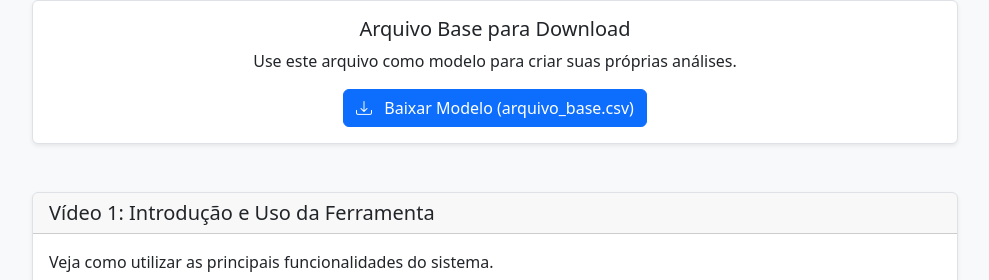
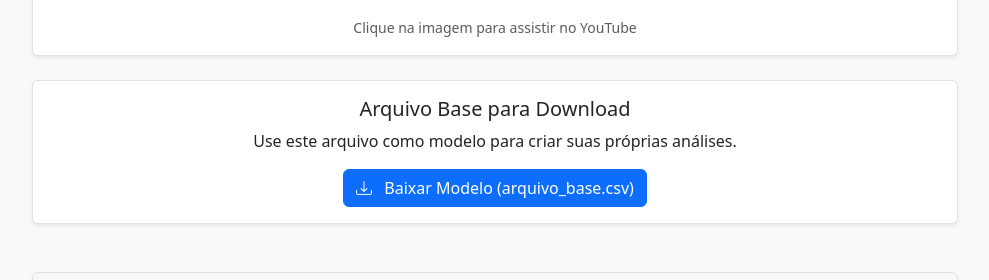
Before and after one commit to GianFadiga/mcda_web, a Django app: page /tutorial/ in a window 1280 px wide. Shown: the part 1578-1858 px from the top of the page, without its empty margins (145-1134 px from the left). Run offline with Django 5.2, Linux system fonts and the light colour scheme; the visitor is signed in with stand-in values (Sample User, id 1); some libraries are stand-ins or nearby versions.

Commit message:
Update tutorial.html

```diff
--- a/analyzer_app/templates/analyzer/tutorial.html
+++ b/analyzer_app/templates/analyzer/tutorial.html
@@ -16,15 +16,22 @@
                     <h5 class="mb-0">Vídeo 1: Preparando seu Arquivo CSV</h5>
                 </div>
                 <div class="card-body">
-                    <p>Este vídeo explica o formato exato que seu arquivo CSV precisa ter...</p>
-                    <div class="ratio ratio-16x9">
-                        <iframe
-                            src="https://www.youtube.com/embed/dq00IQxBKMI"
-                            title="Tutorial 1: Preparando CSV"
-                            frameborder="0"
-                            allow="accelerometer; autoplay; clipboard-write; encrypted-media; gyroscope; picture-in-picture"
-                            allowfullscreen>
-                        </iframe>
+                    <p>Este vídeo explica o formato exato que seu arquivo CSV precisa ter.</p>
+
+                    <div class="ratio ratio-16x9 mb-3 position-relative">
+                        <img src="https://img.youtube.com/vi/dq00IQxBKMI/maxresdefault.jpg"
+                             class="w-100 h-100 object-fit-cover rounded"
+                             alt="Tutorial 1 Thumbnail">
+
+                        <a href="https://www.youtube.com/watch?v=dq00IQxBKMI" target="_blank" class="position-absolute top-50 start-50 translate-middle text-decoration-none">
+                            <div class="bg-danger rounded-circle d-flex justify-content-center align-items-center shadow" style="width: 64px; height: 64px;">
+                                <i class="bi bi-play-fill text-white fs-1 ps-1"></i>
+                            </div>
+                        </a>
+                    </div>
+
+                    <div class="text-center">
+                        <small class="text-muted">Clique na imagem para assistir no YouTube</small>
                     </div>
                 </div>
             </div>
@@ -34,15 +41,22 @@
                     <h5 class="mb-0">Vídeo 2: Interpretando os Gráficos</h5>
                 </div>
                 <div class="card-body">
-                    <p>Entenda o que cada gráfico significa e como o pódio é calculado...</p>
-                    <div class="ratio ratio-16x9">
-                        <iframe
-                            src="https://www.youtube.com/embed/9MqsSoa-nhw"
-                            title="Tutorial 2: Interpretando Gráficos"
-                            frameborder="0"
-                            allow="accelerometer; autoplay; clipboard-write; encrypted-media; gyroscope; picture-in-picture"
-                            allowfullscreen>
-                        </iframe>
+                    <p>Entenda o que cada gráfico significa e como o pódio é calculado.</p>
+
+                    <div class="ratio ratio-16x9 mb-3 position-relative">
+                        <img src="https://img.youtube.com/vi/9MqsSoa-nhw/maxresdefault.jpg"
+                             class="w-100 h-100 object-fit-cover rounded"
+                             alt="Tutorial 2 Thumbnail">
+
+                        <a href="https://www.youtube.com/watch?v=9MqsSoa-nhw" target="_blank" class="position-absolute top-50 start-50 translate-middle text-decoration-none">
+                            <div class="bg-danger rounded-circle d-flex justify-content-center align-items-center shadow" style="width: 64px; height: 64px;">
+                                <i class="bi bi-play-fill text-white fs-1 ps-1"></i>
+                            </div>
+                        </a>
+                    </div>
+
+                    <div class="text-center">
+                        <small class="text-muted">Clique na imagem para assistir no YouTube</small>
                     </div>
                 </div>
             </div>
@@ -57,35 +71,6 @@
                         <i class="bi bi-download me-2"></i>
                         Baixar Modelo ({{ download_file_name }})
                     </a>
-                </div>
-            </div>
-
-            <div class="card shadow-sm mb-4">
-    <div class="card-header">
-        <h5 class="mb-0">Vídeo 1: Introdução e Uso da Ferramenta</h5>
-    </div>
-    <div class="card-body">
-        <p>Veja como utilizar as principais funcionalidades do sistema.</p>
-
-        <div class="ratio ratio-16x9 mb-3 position-relative">
-            <img src="https://img.youtube.com/vi/9MqsSoa-nhw/maxresdefault.jpg"
-                 class="w-100 h-100 object-fit-cover rounded"
-                 alt="Tutorial Video Thumbnail">
-
-            <a href="https://www.youtube.com/watch?v=9MqsSoa-nhw" target="_blank" class="position-absolute top-50 start-50 translate-middle text-decoration-none">
-                <div class="bg-danger rounded-circle d-flex justify-content-center align-items-center shadow" style="width: 64px; height: 64px;">
-                    <i class="bi bi-play-fill text-white fs-1 ps-1"></i>
-                </div>
-            </a>
-        </div>
-
-        <div class="text-center">
-            <small class="text-muted">Clique na imagem para assistir no YouTube</small>
-        </div>
-    </div>
-</div>
-
-        </div>
                 </div>
             </div>
 
@@ -155,4 +140,8 @@
                     </div>
                 </div>
             </div>
+
+        </div>
+    </div>
+</div>
 {% endblock %}
```
Lines whose indentation alone changed are shown as unchanged.
